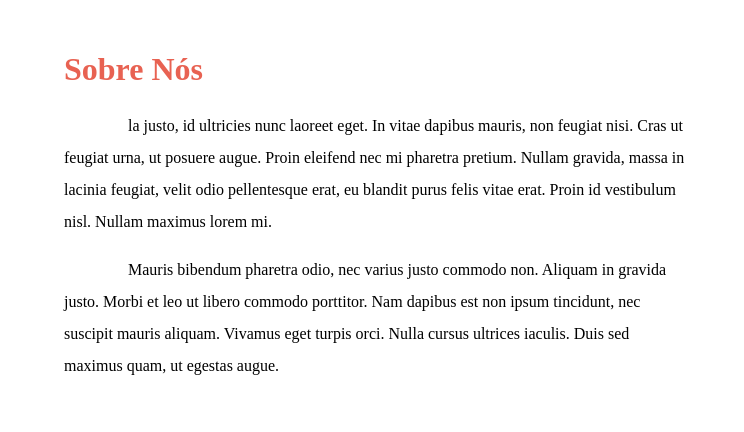
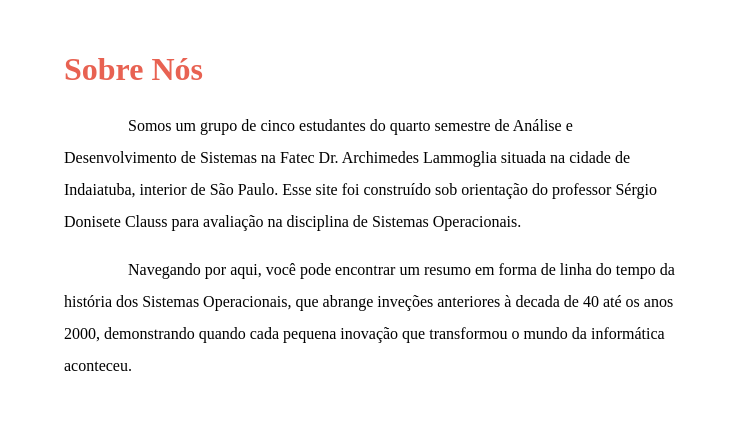
Before and after one commit to devGiovanni95/site-educacional, a plain HTML site: page sobre.html in a window 1280 px wide. Shown: the part 162-594 px from the top of the page, 0-744 px from the left. Drawn offline with nearby package versions, Linux system fonts and the light colour scheme; grey boxes are pictures that could not be loaded.

Commit message:
update "Sobre Nós"

```diff
--- a/sobre.html
+++ b/sobre.html
@@ -26,8 +26,8 @@
     <div id="sobre">
         <div>
         <h1>Sobre Nós</h1>
-        <p>la justo, id ultricies nunc laoreet eget. In vitae dapibus mauris, non feugiat nisi. Cras ut feugiat urna, ut posuere augue. Proin eleifend nec mi pharetra pretium. Nullam gravida, massa in lacinia feugiat, velit odio pellentesque erat, eu blandit purus felis vitae erat. Proin id vestibulum nisl. Nullam maximus lorem mi.</p>
-        <p> Mauris bibendum pharetra odio, nec varius justo commodo non. Aliquam in gravida justo. Morbi et leo ut libero commodo porttitor. Nam dapibus est non ipsum tincidunt, nec suscipit mauris aliquam. Vivamus eget turpis orci. Nulla cursus ultrices iaculis. Duis sed maximus quam, ut egestas augue.</p>
+        <p>Somos um grupo de cinco estudantes do quarto semestre de Análise e Desenvolvimento de Sistemas na Fatec Dr. Archimedes Lammoglia situada na cidade de Indaiatuba, interior de São Paulo. Esse site foi construído sob orientação do professor Sérgio Donisete Clauss para avaliação na disciplina de Sistemas Operacionais.</p>
+        <p>Navegando por aqui, você pode encontrar um resumo em forma de linha do tempo da história dos Sistemas Operacionais, que abrange inveções anteriores à decada de 40 até os anos 2000, demonstrando quando cada pequena inovação que transformou o mundo da informática aconteceu.</p>
         </div>
         <img src="https://universo.uniateneu.edu.br/wp-content/uploads/2022/02/marketing-pessoal-1.jpg" alt="" height="350" width="650">
     </div>
```
